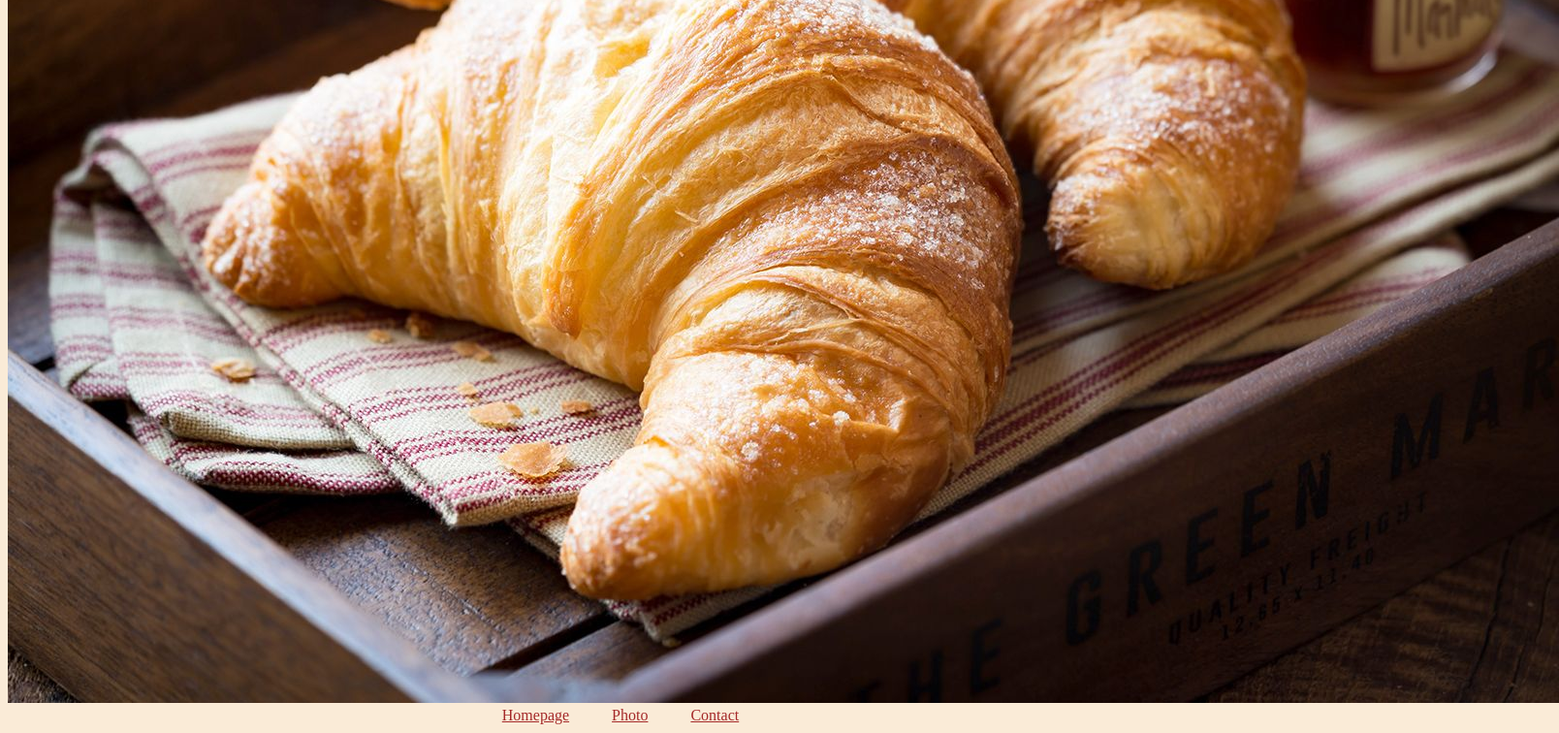
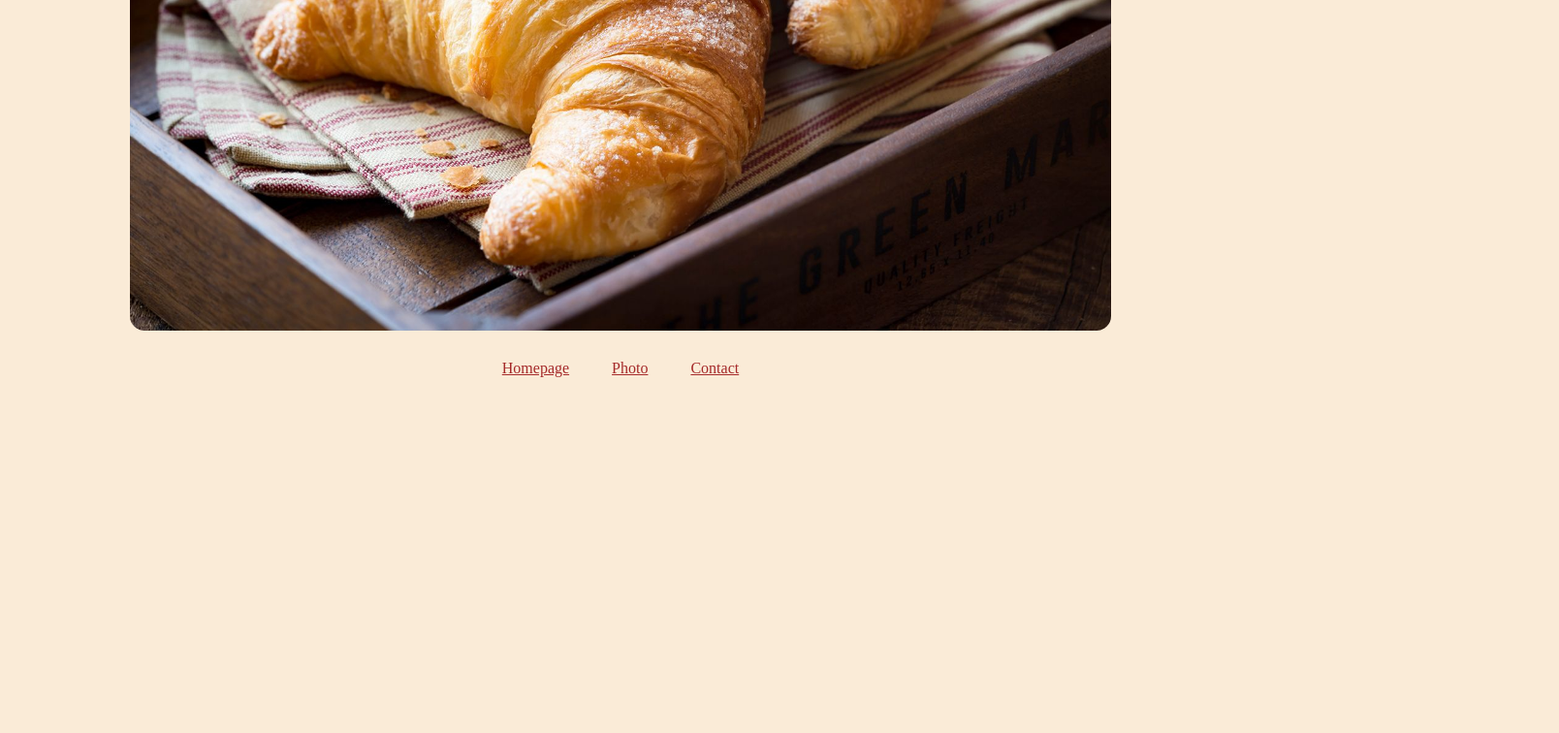
Before and after one commit to maryhmn/croissant-multi-pages, a plain HTML site: page photo.html in a window 1280 px wide. Shown: the part 423-1179 px from the top of the page at 97% size, 1608 px wide, since content can reach past the window. After the commit the page ends 852 px from the top, so only its background shows below. Drawn offline with Linux system fonts and the light colour scheme.

Commit message:
add some styling

```diff
--- a/photo.html
+++ b/photo.html
@@ -10,8 +10,10 @@
   <body>
     <h1>🥐 A picture of a croissant</h1>
     <img src="/Croissants-jar-of-jam.jpg" alt="" class="" />
-    <a href="/index.html">Homepage</a>
-    <a href="/photo.html">Photo</a>
-    <a href="/contact.html">Contact</a>
+    <footer>
+      <a href="/index.html">Homepage</a>
+      <a href="/photo.html">Photo</a>
+      <a href="/contact.html">Contact</a>
+    </footer>
   </body>
 </html>
--- a/style.css
+++ b/style.css
@@ -2,7 +2,22 @@ body {
   background-color: antiquewhite;
   text-align: center;
 }
+p {
+  margin: 10px 30px;
+}
 a {
-  padding: 10px 20px;
+  margin: 10px 20px;
   color: brown;
 }
+img {
+  max-width: 80%;
+  display: block;
+  margin: 30px auto;
+  border-radius: 15px;
+}
+footer {
+  margin-bottom: 40px;
+}
+.email {
+  margin: 0 5px;
+}
```
Also changed, not shown: contact.html (+2 -1 lines).
